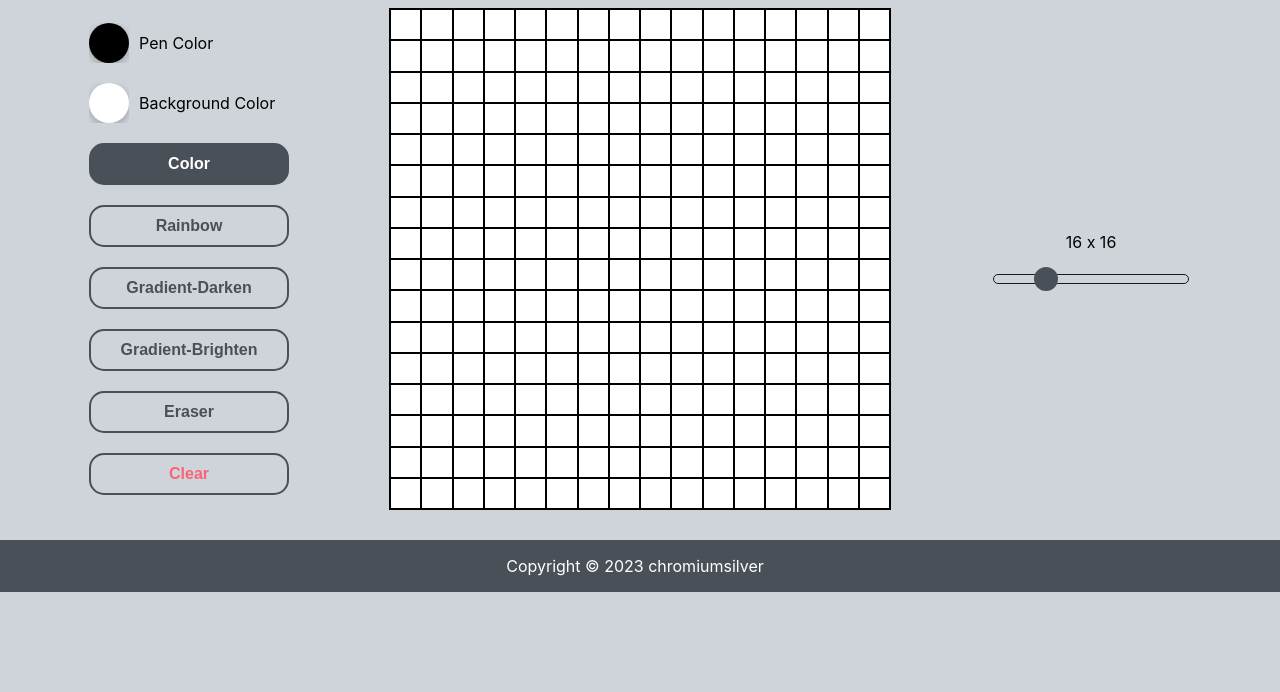
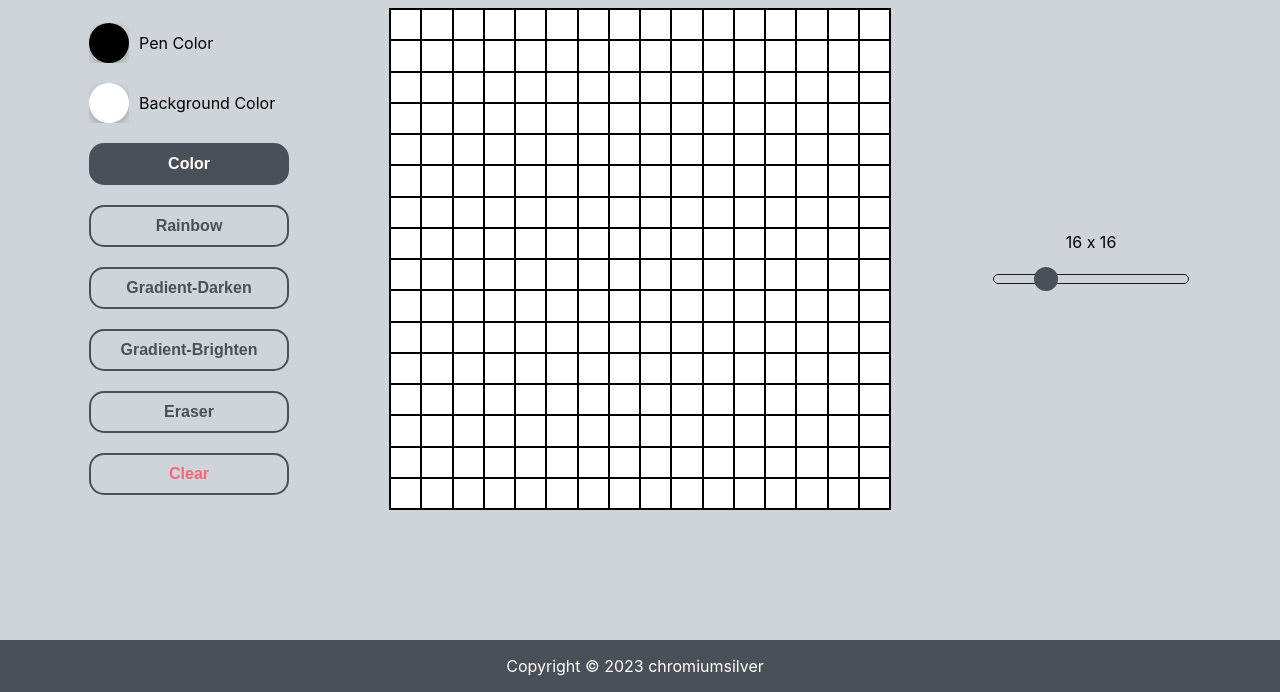
Before and after one commit to chromiumsilver/etch-a-sketch, a website: page index.html in a window 1280 px wide. Shown: the part 108-800 px from the top of the page. Drawn offline with Linux system fonts and the light colour scheme.

Commit message:
fix: footer not stick to bottom

```diff
--- a/style.css
+++ b/style.css
@@ -13,6 +13,7 @@ body {
   font-family: Roobert, -apple-system, BlinkMacSystemFont, "Segoe UI", Helvetica, Arial, sans-serif, "Apple Color Emoji", "Segoe UI Emoji", "Segoe UI Symbol";
   margin: 0;
   background-color: var(--primary-light);
+  min-height: 100vh;
 }
 
 .header {
@@ -172,4 +173,5 @@ input[type="range"]::-webkit-slider-thumb {
   color: white;
   font-size: 16px;
   width: 100%;
+  margin-top: auto;
 }
```
